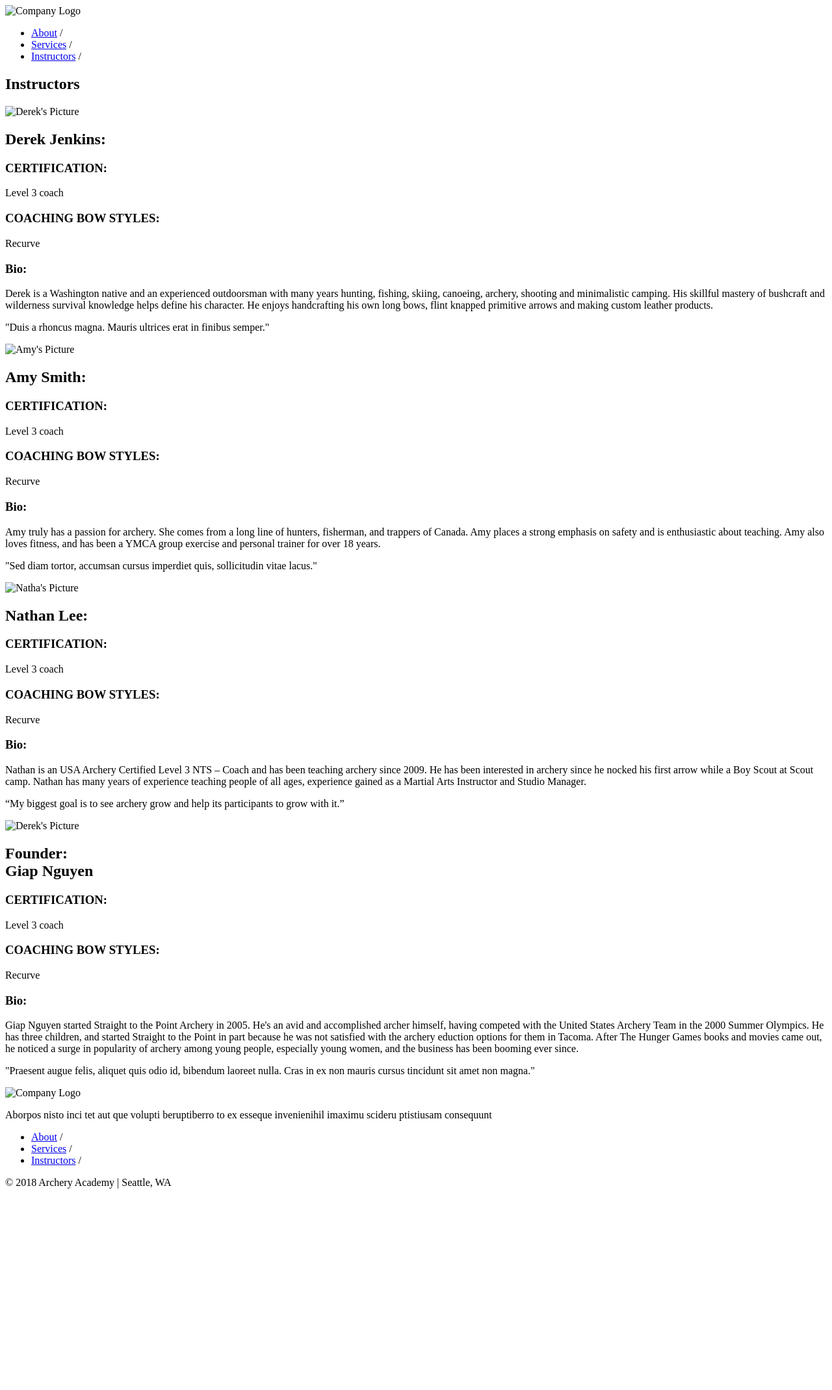
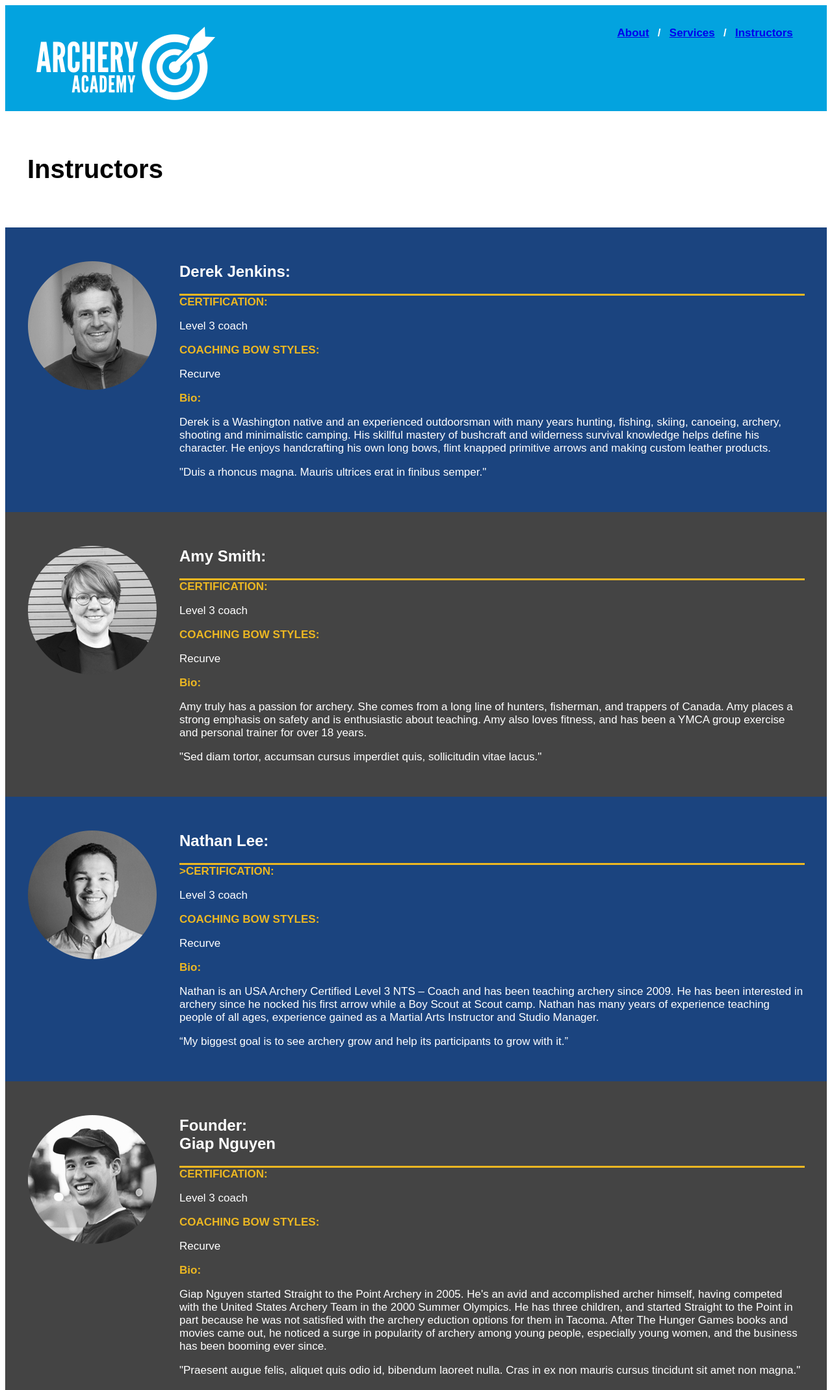
Before and after one commit to awesomealex85/arch-project, a plain HTML site: page Insturctors.html in a window 1280 px wide. Shown: the top 2139 px of the page at 65% size. Before the commit the page ends 1845 px from the top, so only its background shows below. Drawn offline with Linux system fonts and the light colour scheme.

Commit message:
updated css styles

```diff
--- a/Insturctors.html
+++ b/Insturctors.html
@@ -3,17 +3,20 @@
   <head>
     <meta charset="utf-8">
     <title>Instructors</title>
+    <link rel="stylesheet" type="text/css" href="styles/styles.css">
   </head>
   <body>
-    <header>
-      <img src="#" alt="Company Logo">
-      <nav>
+    <header class="container">
+      <img src="images/archeryAcademy-logo-white.png" alt="Company Logo">
+      <nav class="head">
         <ul>
-          <li><a href="index.html">About</a> /
+          <li><a href="index.html">About</a>
           </li>
-          <li><a href="Servies.html">Services</a> /
+          <li>/</li>
+          <li><a href="services.html">Services</a>
           </li>
-          <li><a href="Insturctors.html">Instructors</a> /
+          <li>/</li>
+          <li><a href="insturctors.html">Instructors</a>
           </li>
         </ul>
       </nav>
@@ -21,10 +24,11 @@
     <article>
       <h1>Instructors</h1>
     </article>
-    <article>
-      <img src="#" alt="Derek's Picture">
+    <article class="container profile">
+      <img src="images/instructor-derek-image1.png" alt="Derek's Picture">
+      <div>
         <h2>Derek Jenkins:</h2>
-      <h3>CERTIFICATION:</h3>
+        <h3 class="border">CERTIFICATION:</h3>
         <p>Level 3 coach</p>
         <h3>COACHING BOW STYLES:</h3>
         <p>Recurve
@@ -34,11 +38,13 @@
         </p>"Duis a rhoncus magna. Mauris ultrices erat in finibus semper."
         <p>
         </p>
+      </div>
     </article>
-    <article>
-      <img src="#" alt="Amy's Picture">
+    <article class="container profile black">
+      <img src="images/instructor-amy-image2.png" alt="Amy's Picture">
+      <div>
         <h2>Amy Smith:</h2>
-      <h3>CERTIFICATION:</h3>
+        <h3 class="border">CERTIFICATION:</h3>
         <p>Level 3 coach</p>
         <h3>COACHING BOW STYLES:</h3>
         <p>Recurve
@@ -48,10 +54,13 @@
         </p>
         <p>"Sed diam tortor, accumsan cursus imperdiet quis, sollicitudin vitae lacus."
         </p>
-      <article>
-        <img src="#" alt="Natha's Picture">
+      </div>
+    </article>
+    <article class="container profile">
+      <img src="images/instructor-nathan-image3.png" alt="Natha's Picture">
+      <div>
         <h2>Nathan Lee:</h2>
-        <h3>CERTIFICATION:</h3>
+        <h3 class="border">>CERTIFICATION:</h3>
         <p>Level 3 coach</p>
         <h3>COACHING BOW STYLES:</h3>
         <p>Recurve
@@ -60,11 +69,13 @@
         <p>Nathan is an USA Archery Certified Level 3 NTS – Coach and has been teaching archery since 2009. He has been interested in archery since he nocked his first arrow while a Boy Scout at Scout camp. Nathan has many years of experience teaching people of all ages, experience gained as a Martial Arts Instructor and Studio Manager.
         </p>
         <p>“My biggest goal is to see archery grow and help its participants to grow with it.”</p>
+      </div>
     </article>
-      <article>
-        <img src="#" alt="Derek's Picture">
+    <article class="container profile black">
+      <img src="images/instructor-giap-image4.png" alt="Giap's Picture">
+      <div>
         <h2>Founder:<br>Giap Nguyen</h2>
-        <h3>CERTIFICATION:</h3>
+        <h3 class="border">CERTIFICATION:</h3>
         <p>Level 3 coach</p>
         <h3>COACHING BOW STYLES:</h3>
         <p>Recurve
@@ -74,10 +85,10 @@
         </p>
         <p>"Praesent augue felis, aliquet quis odio id, bibendum laoreet nulla. Cras in ex non mauris cursus tincidunt sit amet non magna."
         </p>
-      </article>
+      </div>
     </article>
     <footer>
-      <img src="#" alt="Company Logo">
+      <img src="images/archeryAcademy-logo-color.png" alt="Company Logo">
       <p>Aborpos nisto inci tet aut que volupti beruptiberro to ex esseque
   invenienihil imaximu scideru ptistiusam consequunt
       </p>
@@ -85,9 +96,11 @@
         <ul>
           <li><a href="index.html">About</a> /
           </li>
-          <li><a href="Servies.html">Services</a> /
+          <li>/</li>
+          <li><a href="services.html">Services</a> /
           </li>
-          <li><a href="Insturctors.html">Instructors</a> /
+          <li>/</li>
+          <li><a href="insturctors.html">Instructors</a> /
           </li>
         </ul>
       </nav>
--- /dev/null
+++ b/styles/styles.css
@@ -0,0 +1,74 @@
+header {
+  background-color: #03a3df;
+  box-sizing: border-box;
+  color: white;
+  font-weight: bold;
+  font-size: 17px;
+  padding: 1rem 3rem;
+}
+nav li {
+  display: inline;
+  padding: .25em;
+}
+.container {
+  display: flex;
+  justify-content: space-between;
+}
+.down {
+  flex-direction: column;
+}
+.centered {
+  align-items: center;
+  justify-content: space-around;
+}
+.profile {
+  background-color: #1b447f;
+  align-items: flex-start;
+  color: white;
+}
+.profile h3 {
+  color: #ecb722;
+}
+
+.border {
+  border-top-style: solid;
+}
+.black {
+  background-color: #444444;
+}
+iframe {
+  padding-bottom: 2em;
+}
+footer {
+  background-image: url("../images/footerImage.jpg");
+  margin: auto;
+  text-align: left;
+  padding: 2em;
+  color: #D3D3D3; /* light gray */
+  clear: both;
+}
+body {
+  font-family: Arial, Helvetica, sans-serif;
+  font-size: 17px;
+}
+
+h1 {
+  font-size: 40px;
+  font-weight: bold;
+}
+
+h2 {
+  font-size: 24px;
+  font-weight: bold;
+}
+h3 {
+  font-size: 17px;
+  font-weight: bold;
+}
+img {
+  padding-right: 2em;
+  padding-top: 1em;
+}
+article {
+  padding: 2em;
+}
```
Also changed, not shown: index.html (+22 -17 lines), services.html (+16 -12 lines). Lines whose indentation alone changed are shown as unchanged.
